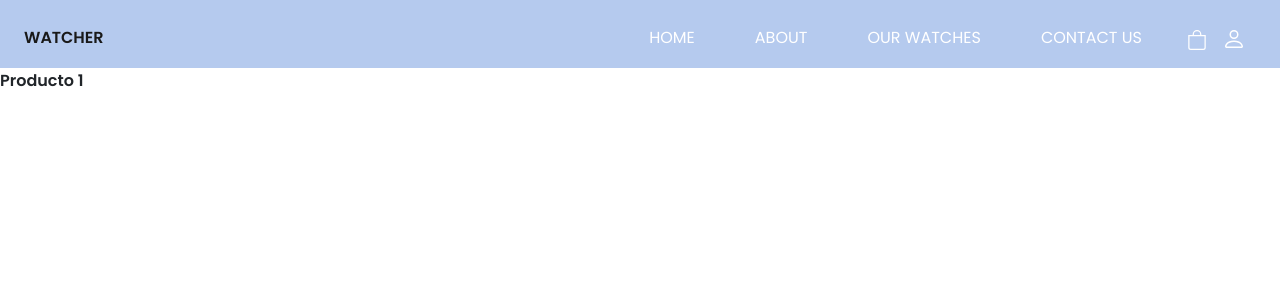
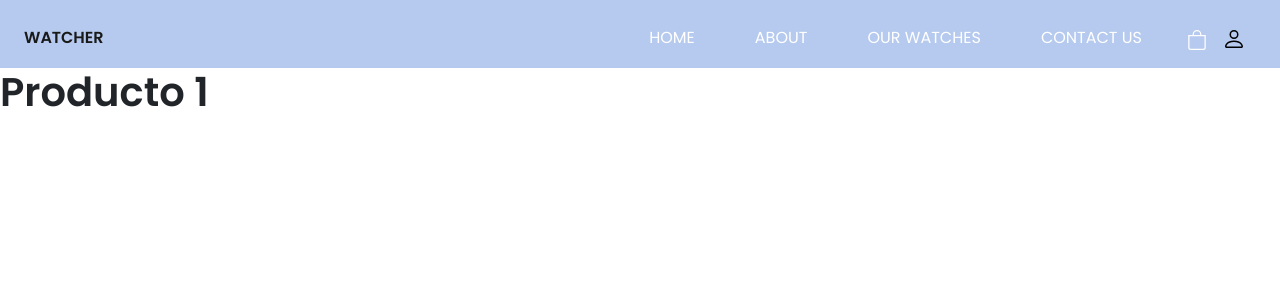
Before and after one commit to isma-morel/Proyecto-React, a React (Create React App) app: page / in a window 1280 px wide. In both pictures the pointer is over the element 1234 px from the left and 38 px from the top of the page. Shown: the top 300 px of the page. Built offline with nearby package versions, Linux system fonts and the light colour scheme.

Commit message:
desafio componentes 1

```diff
--- a/src/App.css
+++ b/src/App.css
@@ -44,6 +44,10 @@
   margin-right: 10px;
   color: #ffff;
   cursor: pointer;
+  transition: 0.3s ease all;
+}
+.header-custom .widgets .container-login:hover {
+  color: black;
 }
 .header-custom .widgets .container-login svg {
   width: 24px;
--- a/src/assets/components/itemlistcontainer/ItemListContainer.jsx
+++ b/src/assets/components/itemlistcontainer/ItemListContainer.jsx
@@ -2,7 +2,7 @@ export const ItemListContainer = (greeting) => {
     return(
         <section className="product-section">
             <div className="itemlista-container">
-                <p className="product-tittle" onClick={greeting.click}>Producto {greeting.num}</p>
+                <h1 className="product-tittle" onClick={greeting.click}>Producto {greeting.num}</h1>
             </div>
         </section>
     )
--- a/src/assets/scss/components/_NavBar.scss
+++ b/src/assets/scss/components/_NavBar.scss
@@ -44,6 +44,10 @@
             margin-right: 10px;
             color: nth($colors , 3 );
             cursor: pointer;
+            transition: .3s ease all;
+            &:hover {
+                color: black;
+            }
             svg {
                 width: 24px;
                 height: 24px;
```
Also changed, not shown: 1 other file (tests, documents, lock files or other folders).
